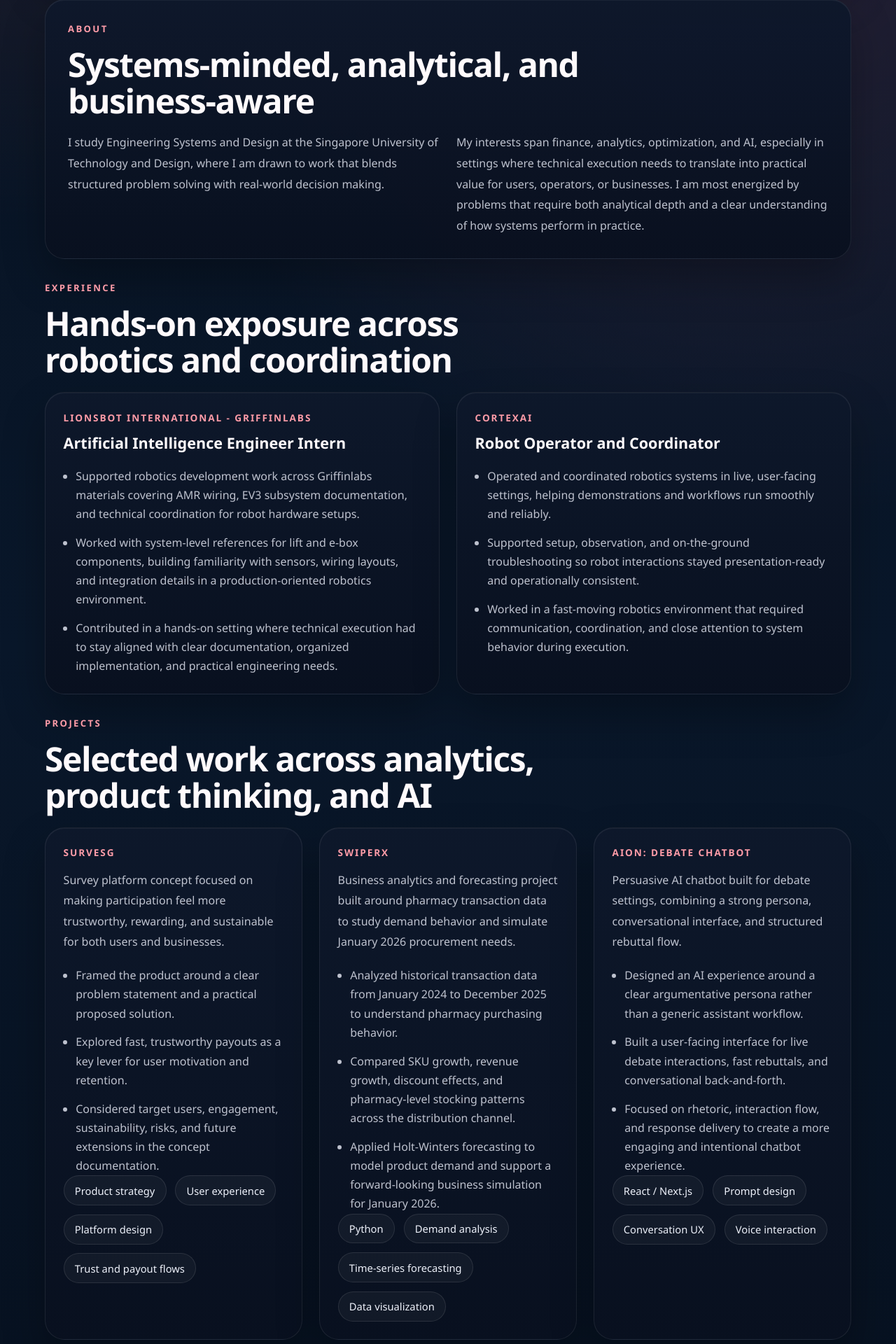
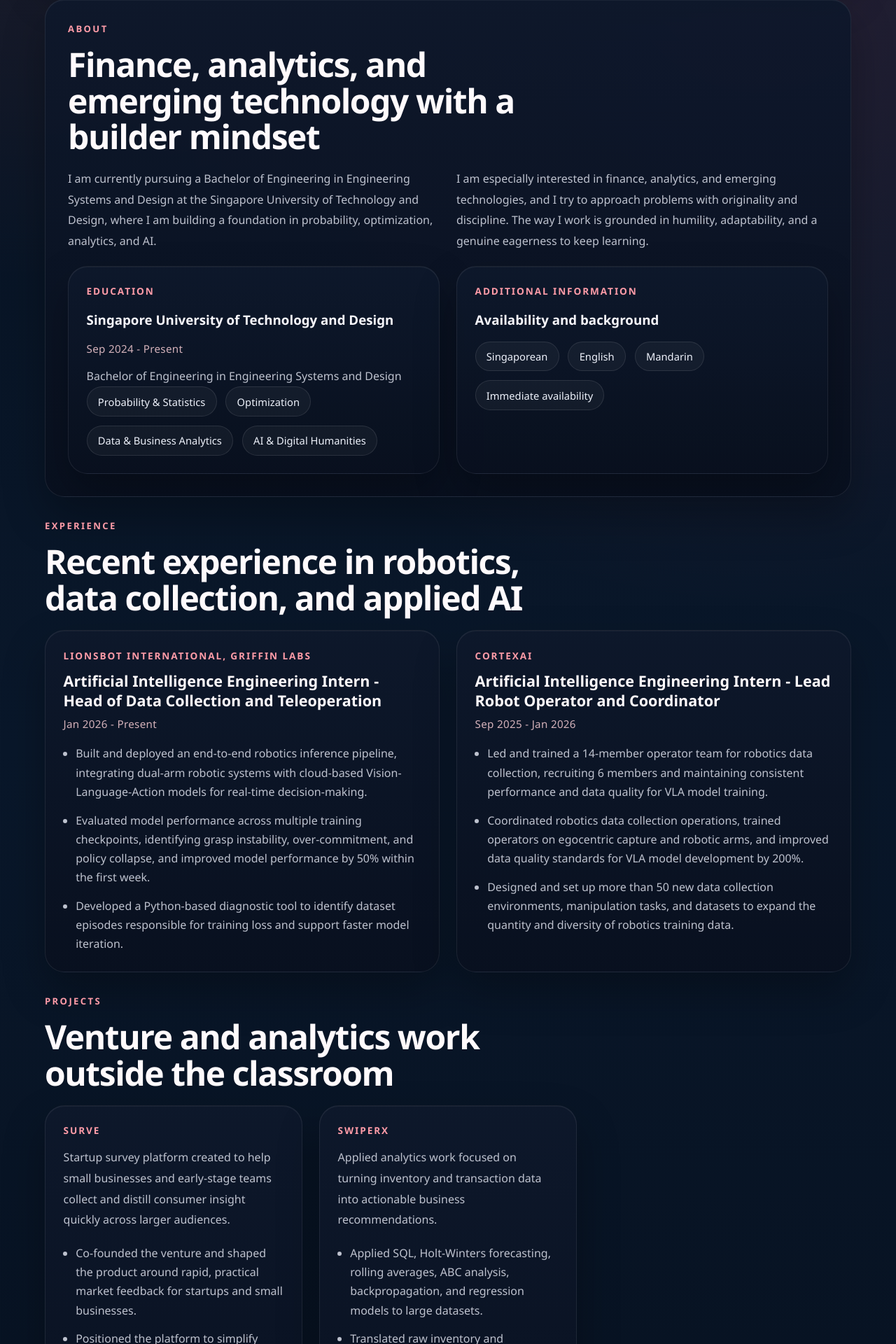
Before and after one commit to shawsomekiat/shawkiat-site, a React (Vite) app: page / in a window 1280 px wide. Shown: the part 832-2752 px from the top of the page at 70% size. Built offline with nearby package versions, Linux system fonts and the light colour scheme.

Commit message:
Update resume content and downloadable PDF

```diff
--- a/src/App.css
+++ b/src/App.css
@@ -353,12 +353,17 @@
 
 .card-grid,
 .skills-grid,
-.contact-grid {
+.contact-grid,
+.about-highlights {
   display: grid;
   gap: 1.5rem;
 }
 
 .card-grid {
+  grid-template-columns: repeat(2, minmax(0, 1fr));
+}
+
+.about-highlights {
   grid-template-columns: repeat(2, minmax(0, 1fr));
 }
 
@@ -395,6 +400,13 @@
   line-height: 1.3;
 }
 
+.card-meta {
+  margin: 0.55rem 0 0;
+  color: rgba(255, 212, 219, 0.82);
+  font-size: 0.95rem;
+  letter-spacing: 0.02em;
+}
+
 .project-card h3 {
   font-size: 1.4rem;
 }
@@ -429,6 +441,10 @@
 
 .skill-card h3 {
   margin-bottom: 1rem;
+}
+
+.about-card {
+  padding: 1.6rem;
 }
 
 .contact-panel {
--- a/src/App.jsx
+++ b/src/App.jsx
@@ -13,89 +13,68 @@ const navigation = [
 
 const experienceItems = [
   {
-    company: "LionsBot International - Griffinlabs",
-    role: "Artificial Intelligence Engineer Intern",
+    company: "LionsBot International, Griffin Labs",
+    role: "Artificial Intelligence Engineering Intern - Head of Data Collection and Teleoperation",
+    period: "Jan 2026 - Present",
     bullets: [
-      "Supported robotics development work across Griffinlabs materials covering AMR wiring, EV3 subsystem documentation, and technical coordination for robot hardware setups.",
-      "Worked with system-level references for lift and e-box components, building familiarity with sensors, wiring layouts, and integration details in a production-oriented robotics environment.",
-      "Contributed in a hands-on setting where technical execution had to stay aligned with clear documentation, organized implementation, and practical engineering needs.",
+      "Built and deployed an end-to-end robotics inference pipeline, integrating dual-arm robotic systems with cloud-based Vision-Language-Action models for real-time decision-making.",
+      "Evaluated model performance across multiple training checkpoints, identifying grasp instability, over-commitment, and policy collapse, and improved model performance by 50% within the first week.",
+      "Developed a Python-based diagnostic tool to identify dataset episodes responsible for training loss and support faster model iteration.",
     ],
   },
   {
     company: "CortexAI",
-    role: "Robot Operator and Coordinator",
+    role: "Artificial Intelligence Engineering Intern - Lead Robot Operator and Coordinator",
+    period: "Sep 2025 - Jan 2026",
     bullets: [
-      "Operated and coordinated robotics systems in live, user-facing settings, helping demonstrations and workflows run smoothly and reliably.",
-      "Supported setup, observation, and on-the-ground troubleshooting so robot interactions stayed presentation-ready and operationally consistent.",
-      "Worked in a fast-moving robotics environment that required communication, coordination, and close attention to system behavior during execution.",
+      "Led and trained a 14-member operator team for robotics data collection, recruiting 6 members and maintaining consistent performance and data quality for VLA model training.",
+      "Coordinated robotics data collection operations, trained operators on egocentric capture and robotic arms, and improved data quality standards for VLA model development by 200%.",
+      "Designed and set up more than 50 new data collection environments, manipulation tasks, and datasets to expand the quantity and diversity of robotics training data.",
     ],
   },
 ];
 
 const projectItems = [
   {
-    title: "SurveSG",
+    title: "Surve",
     description:
-      "Survey platform concept focused on making participation feel more trustworthy, rewarding, and sustainable for both users and businesses.",
-    tools: ["Product strategy", "User experience", "Platform design", "Trust and payout flows"],
+      "Startup survey platform created to help small businesses and early-stage teams collect and distill consumer insight quickly across larger audiences.",
+    tools: ["Startup strategy", "Consumer insight", "Product design", "Go-to-market"],
     impact: [
-      "Framed the product around a clear problem statement and a practical proposed solution.",
-      "Explored fast, trustworthy payouts as a key lever for user motivation and retention.",
-      "Considered target users, engagement, sustainability, risks, and future extensions in the concept documentation.",
+      "Co-founded the venture and shaped the product around rapid, practical market feedback for startups and small businesses.",
+      "Positioned the platform to simplify survey distribution and insight distillation across larger respondent groups.",
+      "Secured S$2,000 in funding from SUTD's Baby Shark Fund to support development.",
     ],
   },
   {
     title: "SwipeRx",
     description:
-      "Business analytics and forecasting project built around pharmacy transaction data to study demand behavior and simulate January 2026 procurement needs.",
-    tools: ["Python", "Demand analysis", "Time-series forecasting", "Data visualization"],
+      "Applied analytics work focused on turning inventory and transaction data into actionable business recommendations.",
+    tools: ["SQL", "Forecasting", "Regression", "Inventory analytics"],
     impact: [
-      "Analyzed historical transaction data from January 2024 to December 2025 to understand pharmacy purchasing behavior.",
-      "Compared SKU growth, revenue growth, discount effects, and pharmacy-level stocking patterns across the distribution channel.",
-      "Applied Holt-Winters forecasting to model product demand and support a forward-looking business simulation for January 2026.",
-    ],
-  },
-  {
-    title: "AION: Debate Chatbot",
-    description:
-      "Persuasive AI chatbot built for debate settings, combining a strong persona, conversational interface, and structured rebuttal flow.",
-    tools: ["React / Next.js", "Prompt design", "Conversation UX", "Voice interaction"],
-    impact: [
-      "Designed an AI experience around a clear argumentative persona rather than a generic assistant workflow.",
-      "Built a user-facing interface for live debate interactions, fast rebuttals, and conversational back-and-forth.",
-      "Focused on rhetoric, interaction flow, and response delivery to create a more engaging and intentional chatbot experience.",
+      "Applied SQL, Holt-Winters forecasting, rolling averages, ABC analysis, backpropagation, and regression models to large datasets.",
+      "Translated raw inventory and transaction patterns into practical recommendations for decision-making and stock planning.",
+      "Used forecasting and analytical modelling to support clearer operational actions from business data.",
     ],
   },
 ];
 
 const skillGroups = [
   {
-    title: "Programming / Data",
-    items: ["Python", "SQL", "JavaScript", "Data analysis", "Time-series data"],
+    title: "Programming Languages",
+    items: ["Python", "SQL", "R", "Julia"],
   },
   {
-    title: "Analytics / Modelling",
-    items: [
-      "Business analytics",
-      "Demand forecasting",
-      "Revenue analysis",
-      "Optimization thinking",
-      "Data visualization",
-    ],
+    title: "Quantitative Analysis",
+    items: ["Pandas", "NumPy", "Matplotlib", "Regression Modelling", "Time-Series Forecasting"],
   },
   {
-    title: "AI / Robotics",
-    items: [
-      "AI application design",
-      "Prompt design",
-      "Robotics operations",
-      "System integration",
-      "Human-robot interaction",
-    ],
+    title: "Developer Tools",
+    items: ["Git", "Visual Studio Code", "Vercel", "Xcode", "Ubuntu"],
   },
   {
-    title: "Tools / Platforms",
-    items: ["React", "Vite", "Git", "Jupyter notebooks", "Node.js"],
+    title: "AI Tools",
+    items: ["Hugging Face", "Lerobot", "TensorFlow", "OpenPI", "Pi0.5", "Weights & Biases"],
   },
 ];
 
@@ -129,21 +108,48 @@ function AboutSection() {
     <section className="section panel" id="about">
       <div className="section-heading">
         <p className="eyebrow">About</p>
-        <h2>Systems-minded, analytical, and business-aware</h2>
+        <h2>Finance, analytics, and emerging technology with a builder mindset</h2>
       </div>
 
       <div className="about-grid">
         <p>
-          I study Engineering Systems and Design at the Singapore University of Technology and
-          Design, where I am drawn to work that blends structured problem solving with real-world
-          decision making.
+          I am currently pursuing a Bachelor of Engineering in Engineering Systems and Design at
+          the Singapore University of Technology and Design, where I am building a foundation in
+          probability, optimization, analytics, and AI.
         </p>
         <p>
-          My interests span finance, analytics, optimization, and AI, especially in settings where
-          technical execution needs to translate into practical value for users, operators, or
-          businesses. I am most energized by problems that require both analytical depth and a clear
-          understanding of how systems perform in practice.
+          I am especially interested in finance, analytics, and emerging technologies, and I try to
+          approach problems with originality and discipline. The way I work is grounded in humility,
+          adaptability, and a genuine eagerness to keep learning.
         </p>
+      </div>
+
+      <div className="about-highlights">
+        <article className="panel about-card">
+          <p className="card-label">Education</p>
+          <h3>Singapore University of Technology and Design</h3>
+          <p className="card-meta">Sep 2024 - Present</p>
+          <p className="project-description">
+            Bachelor of Engineering in Engineering Systems and Design
+          </p>
+          <div className="tag-row">
+            <span className="tag">Probability &amp; Statistics</span>
+            <span className="tag">Optimization</span>
+            <span className="tag">Data &amp; Business Analytics</span>
+            <span className="tag">AI &amp; Digital Humanities</span>
+          </div>
+        </article>
+
+        <article className="panel about-card">
+          <p className="card-label">Additional Information</p>
+          <h3>Availability and background</h3>
+          <div className="tag-row">
+            <span className="tag">Singaporean</span>
+            <span className="tag">English</span>
+            <span className="tag">Mandarin</span>
+            <span className="tag">Immediate availability</span>
+          </div>
+        </article>
       </div>
     </section>
   );
@@ -154,7 +160,7 @@ function ExperienceSection() {
     <section className="section" id="experience">
       <div className="section-heading">
         <p className="eyebrow">Experience</p>
-        <h2>Hands-on exposure across robotics and coordination</h2>
+        <h2>Recent experience in robotics, data collection, and applied AI</h2>
       </div>
 
       <div className="card-grid">
@@ -162,6 +168,7 @@ function ExperienceSection() {
           <article className="panel card" key={item.company}>
             <p className="card-label">{item.company}</p>
             <h3>{item.role}</h3>
+            <p className="card-meta">{item.period}</p>
             <ul className="detail-list">
               {item.bullets.map((bullet) => (
                 <li key={bullet}>{bullet}</li>
@@ -179,7 +186,7 @@ function ProjectsSection() {
     <section className="section" id="projects">
       <div className="section-heading">
         <p className="eyebrow">Projects</p>
-        <h2>Selected work across analytics, product thinking, and AI</h2>
+        <h2>Venture and analytics work outside the classroom</h2>
       </div>
 
       <div className="card-grid projects-grid">
@@ -211,7 +218,7 @@ function SkillsSection() {
     <section className="section" id="skills">
       <div className="section-heading">
         <p className="eyebrow">Skills</p>
-        <h2>Built around analytics, technical execution, and applied AI</h2>
+        <h2>Technical skills across data, forecasting, and AI tooling</h2>
       </div>
 
       <div className="skills-grid">
@@ -237,7 +244,7 @@ function ContactSection() {
     <section className="section panel contact-panel" id="contact">
       <div className="section-heading">
         <p className="eyebrow">Contact</p>
-        <h2>Open to analytical, finance, business analytics, and AI-related opportunities</h2>
+        <h2>Open to finance, analytics, business, and AI-related opportunities</h2>
       </div>
 
       <p className="contact-copy">
@@ -358,13 +365,12 @@ function App() {
               <p className="eyebrow">Personal Portfolio</p>
               <h1>Lee Shaw Kiat</h1>
               <p className="hero-subtitle">
-                Engineering Systems and Design Undergraduate | Finance, Analytics, and AI
+                Engineering Systems and Design Undergraduate | Finance, Analytics, and Emerging Technologies
               </p>
               <p className="hero-intro">
-                I am an Engineering Systems and Design undergraduate at SUTD with interests at the
-                intersection of finance, business analytics, optimization, and AI. I enjoy turning
-                technical work, data, and systems thinking into practical decisions and user-facing
-                solutions with clear business value.
+                I am a SUTD undergraduate with a strong interest in finance, analytics, and
+                emerging technologies. I enjoy combining structured thinking, technical execution,
+                and business awareness to turn data and systems into practical outcomes.
               </p>
 
               <div className="hero-actions">
@@ -391,7 +397,7 @@ function App() {
               <div className="hero-pills" aria-label="Focus areas">
                 <span>Finance and analytics</span>
                 <span>AI and robotics</span>
-                <span>Systems thinking</span>
+                <span>Business problem solving</span>
               </div>
             </div>
 
```
Also changed, not shown: 1 other file (tests, documents, lock files or other folders).
